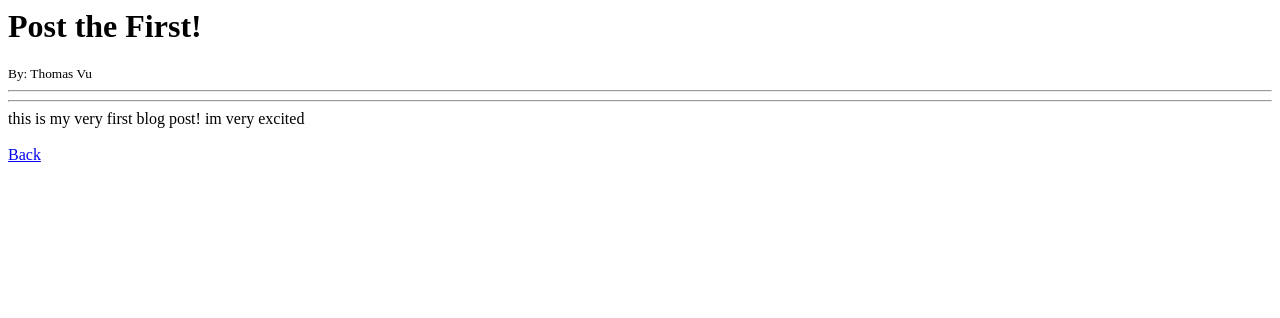
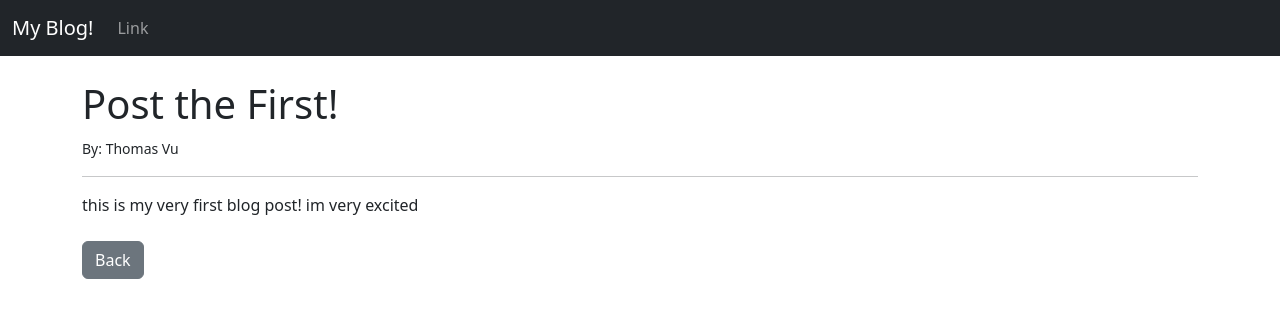
Before and after one commit to ThomasVuu/django-blog, a Django app: template theblog/templates/article_details.html in a window 1280 px wide. Shown: the top 318 px of the page. Run offline with Django 4.2, Linux system fonts and the light colour scheme; the template is opened without the code that fills it: values that come from a table or form of the project are taken from there, others are empty; data comes from the database, SQL or seed files in the repository; both versions use the stored data as it was after the commit.

Commit message:
bootsrap ++

```diff
--- /dev/null
+++ b/package.json
@@ -0,0 +1,5 @@
+{
+  "dependencies": {
+    "bootstrap": "^5.3.1"
+  }
+}
--- a/theblog/models.py
+++ b/theblog/models.py
@@ -3,6 +3,7 @@ from django.contrib.auth.models import User
 
 class Post(models.Model):
     title = models.CharField(max_length=255)
+    title_tag = models.CharField(max_length=255, default="My Blog!")
     author = models.ForeignKey(User, on_delete=models.CASCADE)
     body = models.TextField()
 
--- a/theblog/templates/article_details.html
+++ b/theblog/templates/article_details.html
@@ -1,8 +1,15 @@
+{% extends 'base.html' %}
+
+{% block title %}{{ post.title_tag }}{% endblock %}
+
+{% block content %}
+
 <h1>{{ post.title }}</h1>
 <small>By: {{ post.author.first_name }} {{ post.author.last_name }}</small><br/>
 <hr>
-<hr/>
 {{ post.body }}
 
 <br/><br/>
-<a href="{% url 'home' %}">Back</a>
+<a href="{% url 'home' %}" class="btn btn-secondary">Back</a>
+
+{% endblock %}
--- /dev/null
+++ b/theblog/templates/base.html
@@ -0,0 +1,33 @@
+<!doctype html>
+<html lang="en">
+  <head>
+    <meta charset="utf-8">
+    <meta name="viewport" content="width=device-width, initial-scale=1">
+    <title>{% block title %}My Blog{% endblock %}</title>
+    <link href="https://cdn.jsdelivr.net/npm/bootstrap@5.3.1/dist/css/bootstrap.min.css" rel="stylesheet" integrity="sha384-4bw+/aepP/YC94hEpVNVgiZdgIC5+VKNBQNGCHeKRQN+PtmoHDEXuppvnDJzQIu9" crossorigin="anonymous">
+  </head>
+  <body>
+    <nav class="navbar navbar-expand-lg navbar-dark bg-dark">
+        <div class="container-fluid">
+          <a class="navbar-brand" href="{% url 'home' %}">My Blog!</a>
+          <button class="navbar-toggler" type="button" data-bs-toggle="collapse" data-bs-target="#navbarSupportedContent" aria-controls="navbarSupportedContent" aria-expanded="false" aria-label="Toggle navigation">
+            <span class="navbar-toggler-icon"></span>
+          </button>
+          <div class="collapse navbar-collapse" id="navbarSupportedContent">
+            <ul class="navbar-nav me-auto mb-2 mb-lg-0">
+              <li class="nav-item">
+                <a class="nav-link" href="#">Link</a>
+              </li>
+            </ul>
+          </div>
+        </div>
+      </nav>
+    <br/>
+    <div class="container">
+        {% block content %}
+
+        {% endblock %}
+    </div>
+    <script src="https://cdn.jsdelivr.net/npm/bootstrap@5.3.1/dist/js/bootstrap.bundle.min.js" integrity="sha384-HwwvtgBNo3bZJJLYd8oVXjrBZt8cqVSpeBNS5n7C8IVInixGAoxmnlMuBnhbgrkm" crossorigin="anonymous"></script>
+  </body>
+</html>
--- a/theblog/templates/home.html
+++ b/theblog/templates/home.html
@@ -1,3 +1,7 @@
+{% extends 'base.html' %}
+
+{% block content %}
+
 <h1>Post</h1>
 
 <ul>
@@ -6,3 +10,5 @@
     {{ post.body }} </li>
 {% endfor %}
 </ul>
+
+{% endblock %}
```
Also changed, not shown: db.sqlite3, package-lock.json (added), theblog/migrations/0002_post_title_tag.py (added).
